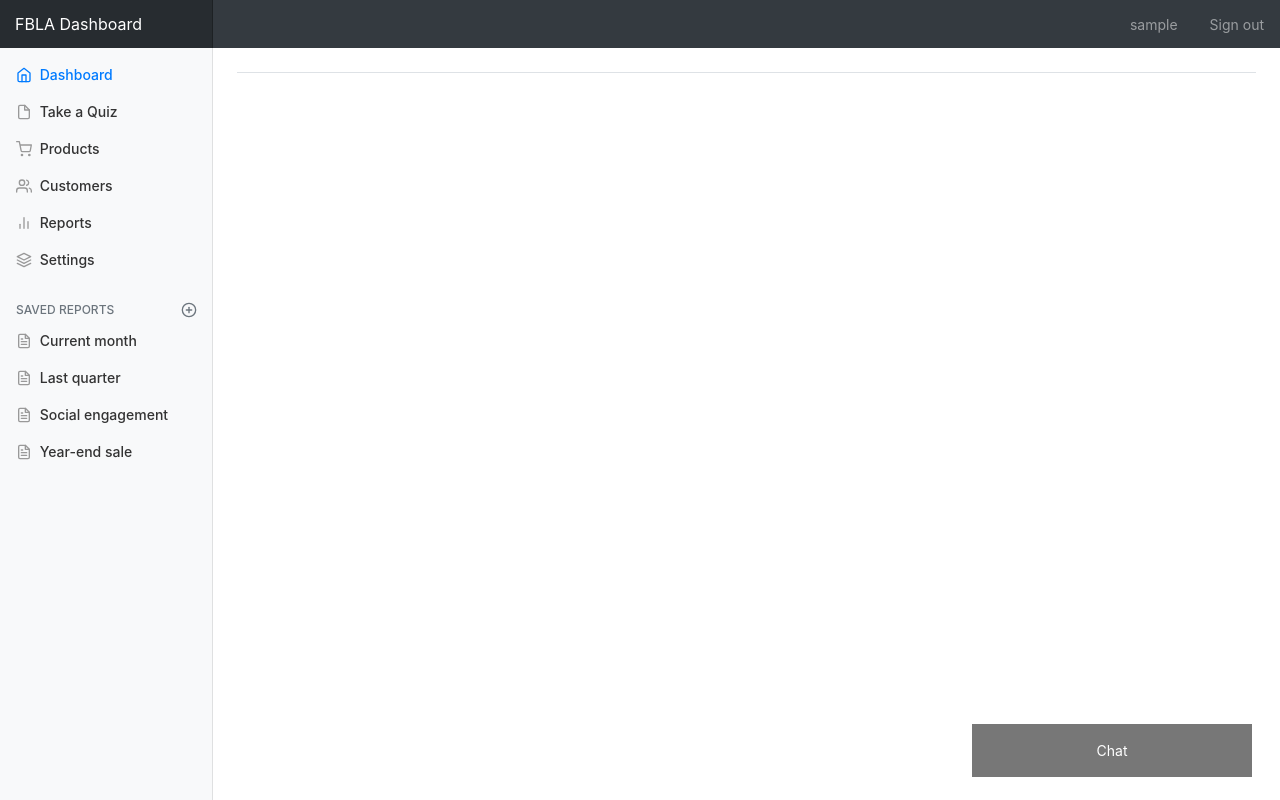
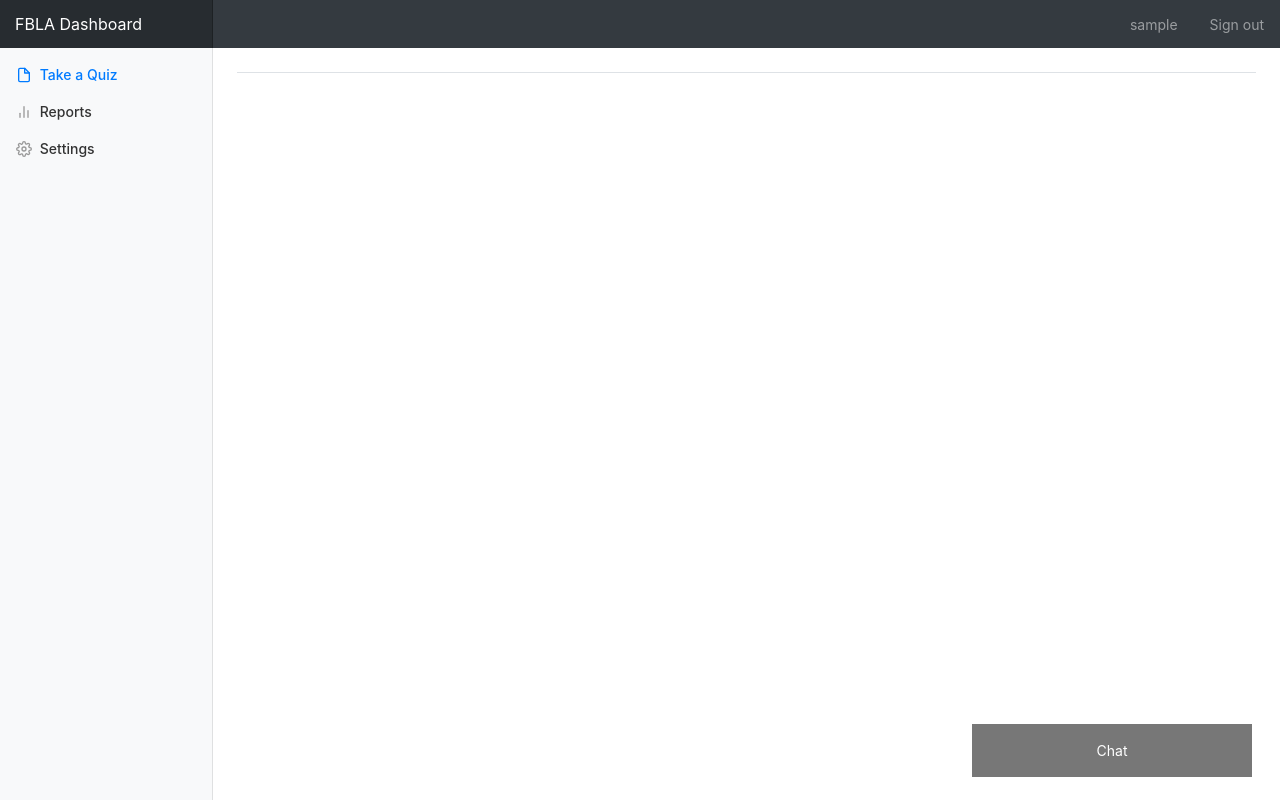
Before and after one commit to reybahl/FBLA-Quiz, a Flask app: page /dashboard in a window 1280 px wide. Run offline with Flask 2, Linux system fonts and the light colour scheme; the visitor is signed in with stand-in values (Sample User, id 1); some libraries are stand-ins or nearby versions.

Commit message:
Removed extra navigation items

```diff
--- a/templates/dashboard.html
+++ b/templates/dashboard.html
@@ -129,27 +129,9 @@
         <div class="sidebar-sticky">
           <ul class="nav flex-column">
             <li class="nav-item">
-              <a class="nav-link active" href="#">
-                <span data-feather="home"></span>
-                Dashboard <span class="sr-only">(current)</span>
-              </a>
-            </li>
-            <li class="nav-item">
-              <a class="nav-link" href="#quiz" onclick="generateQuiz()">
+              <a class="nav-link active" href="#quiz" onclick="generateQuiz()">
                 <span data-feather="file"></span>
                 Take a Quiz
-              </a>
-            </li>
-            <li class="nav-item">
-              <a class="nav-link" href="#">
-                <span data-feather="shopping-cart"></span>
-                Products
-              </a>
-            </li>
-            <li class="nav-item">
-              <a class="nav-link" href="#">
-                <span data-feather="users"></span>
-                Customers
               </a>
             </li>
             <li class="nav-item">
@@ -160,44 +142,12 @@
             </li>
             <li class="nav-item">
               <a class="nav-link" href="#settings" onclick="populateSettings()">
-                <span data-feather="layers"></span>
+                <span data-feather="settings"></span>
                 Settings
               </a>
             </li>
           </ul>
 
-          <h6 class="sidebar-heading d-flex justify-content-between align-items-center px-3 mt-4 mb-1 text-muted">
-            <span>Saved reports</span>
-            <a class="d-flex align-items-center text-muted" href="#">
-              <span data-feather="plus-circle"></span>
-            </a>
-          </h6>
-          <ul class="nav flex-column mb-2">
-            <li class="nav-item">
-              <a class="nav-link" href="#">
-                <span data-feather="file-text"></span>
-                Current month
-              </a>
-            </li>
-            <li class="nav-item">
-              <a class="nav-link" href="#">
-                <span data-feather="file-text"></span>
-                Last quarter
-              </a>
-            </li>
-            <li class="nav-item">
-              <a class="nav-link" href="#">
-                <span data-feather="file-text"></span>
-                Social engagement
-              </a>
-            </li>
-            <li class="nav-item">
-              <a class="nav-link" href="#">
-                <span data-feather="file-text"></span>
-                Year-end sale
-              </a>
-            </li>
-          </ul>
         </div>
       </nav>
 
```
